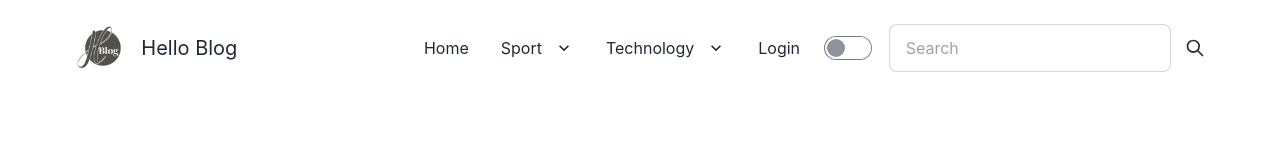
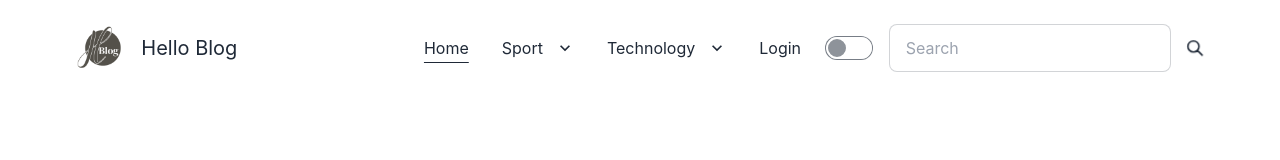
Before and after one commit to souvikhalder92/hello-blog-client, a React (Create React App) app: page / in a window 1280 px wide. Shown: the top 160 px of the page. Built offline with nearby package versions, Linux system fonts and the light colour scheme.

Commit message:
navbar degine

```diff
--- a/src/components/Shared/Navbar/Navbar.js
+++ b/src/components/Shared/Navbar/Navbar.js
@@ -1,5 +1,5 @@
 import React from "react";
-import { Link } from "react-router-dom";
+import { Link, NavLink } from "react-router-dom";
 import img1 from "../../../img/img1.png";
 
 const Navbar = () => {
@@ -83,16 +83,18 @@ const Navbar = () => {
           </div>
           <div className="flex justify-center">
             <img src={img1} alt="" className="w-20" />
-            <Link className="text-xl flex justify-center items-center">
+            <Link className="text-xl flex  justify-center items-center">
               {" "}
               Hello Blog
             </Link>
           </div>
         </div>
         <div className="navbar-center hidden lg:flex">
-          <ul className="menu menu-horizontal px-1">
+          <ul className="menu  menu-horizontal px-1">
             <li>
-              <Link>Home</Link>
+              <NavLink className="bg-white text-gray-800 underline-offset-8 btn-ghost hover:btn-success underline active:underline">
+                Home
+              </NavLink>
             </li>
             <li tabIndex={0}>
               <Link>
@@ -149,14 +151,15 @@ const Navbar = () => {
             </label>
           </div>
         </div>
-        <div className="navbar-end">
-          <div className="form-control">
+        <div className="navbar-end ">
+          <div className="form-control hidden md:block lg:block">
             <input
               type="text"
               placeholder="Search"
               className="input input-bordered"
             />
           </div>
+          <div className="hidden md:block lg:block">
             <button className="btn btn-ghost btn-circle">
               <svg
                 xmlns="http://www.w3.org/2000/svg"
@@ -176,6 +179,7 @@ const Navbar = () => {
           </div>
         </div>
       </div>
+    </div>
   );
 };
 
```
Lines whose indentation alone changed are shown as unchanged.
